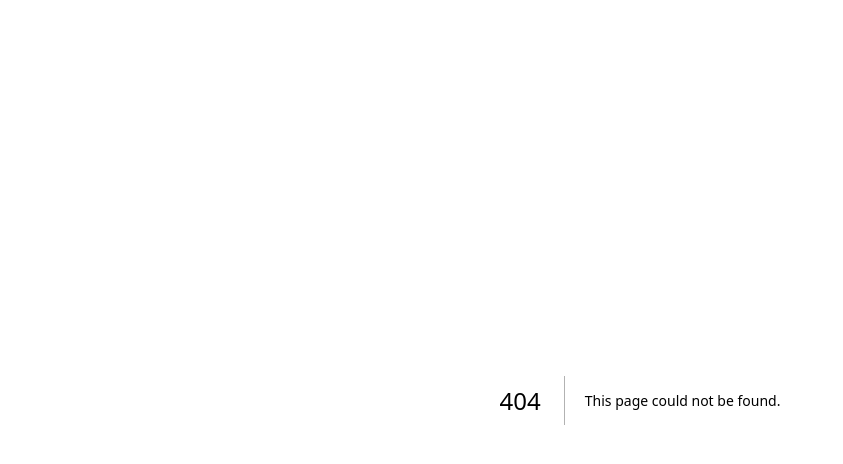
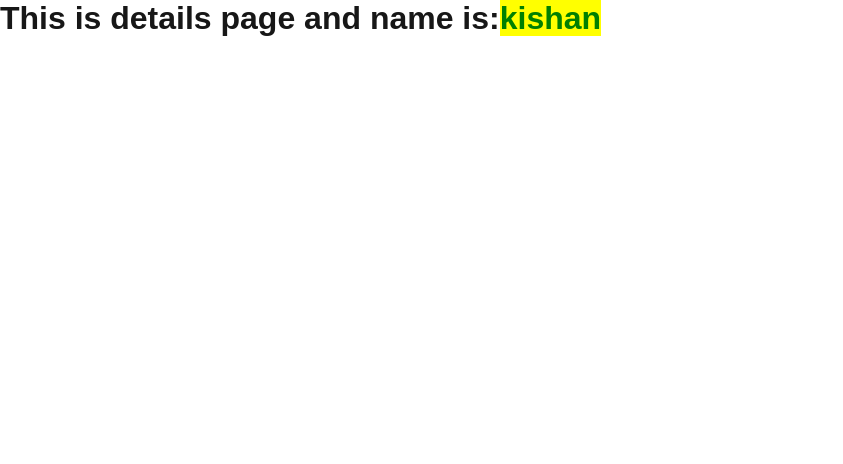
Before and after one commit to rohit1620/dubaraNextjs, a Next.js app in the folder rohit/: page /employees/kishan in a window 1280 px wide. Before the commit this address had no page. Shown: the top 464 px of the page, without its empty margins (0-843 px from the left). Built offline with nearby package versions, Linux system fonts and the light colour scheme.

Commit message:
dynamic routing and cathe all

```diff
--- /dev/null
+++ b/rohit/app/employees/[details]/page.jsx
@@ -0,0 +1,16 @@
+import React from "react";
+
+const Details = ({ params }) => {
+  return (
+    <div>
+      <h1>
+        This is details page and name is:
+        <span style={{ color: "green", backgroundColor: "yellow" }}>
+          {params.details}
+        </span>
+      </h1>
+    </div>
+  );
+};
+
+export default Details;
```
Also changed, not shown: rohit/app/blog/[...post]/page.jsx (added, +17 -0 lines), rohit/app/blog/page.jsx (added, +11 -0 lines), rohit/app/employees/page.jsx (added, +15 -0 lines).
